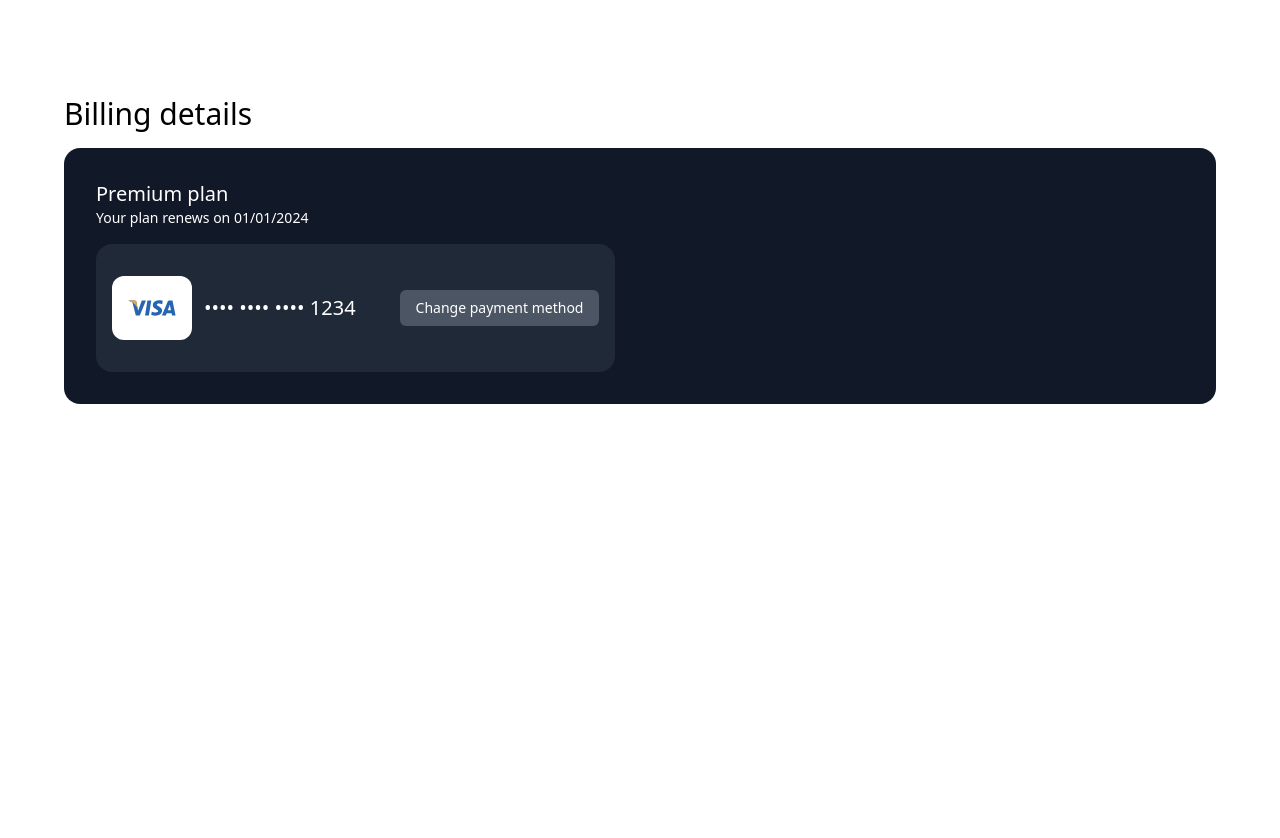
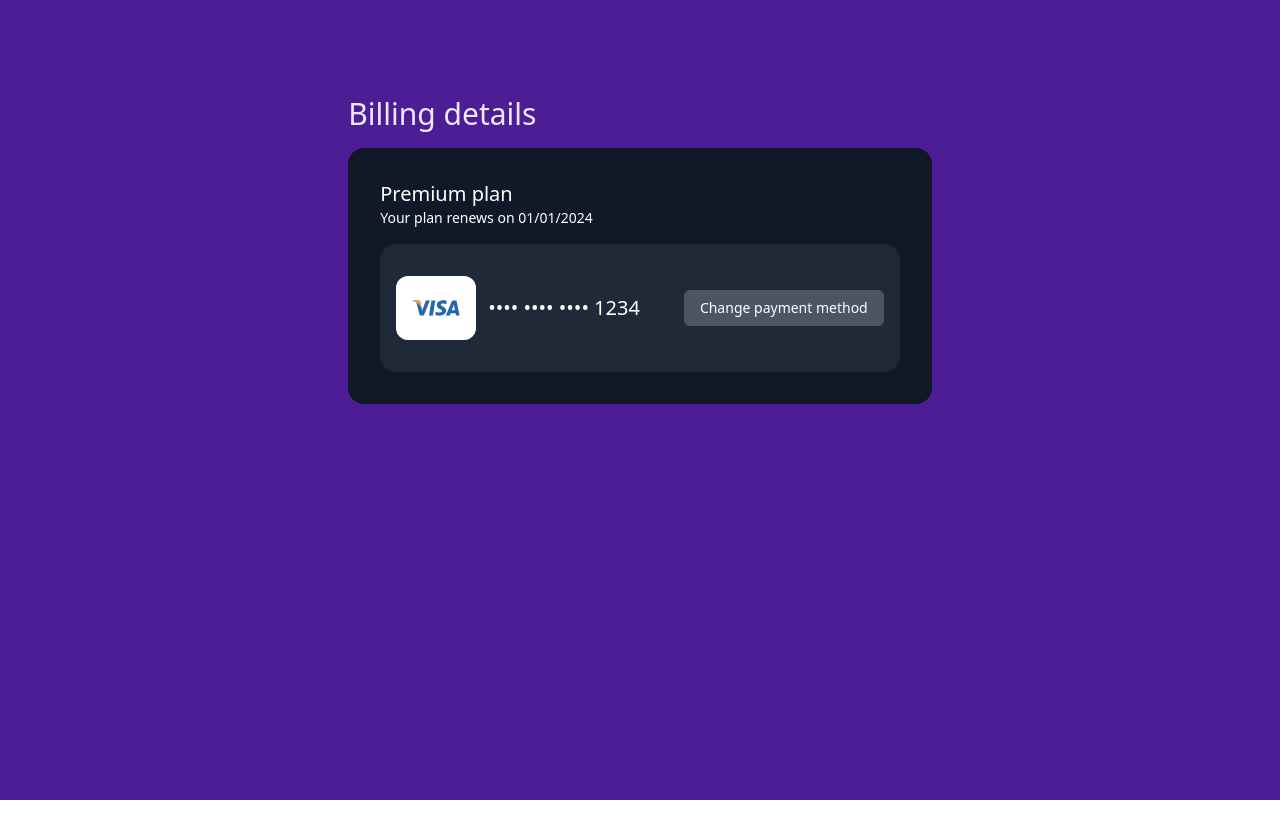
Before and after one commit to min33sky/new-modal, a React (Vite) app: page / in a window 1280 px wide. Shown: the top 838 px of the page. After the commit the page ends 800 px from the top, so only its background shows below. Built offline with nearby package versions, Linux system fonts and the light colour scheme.

Commit message:
refactor: remove dialogRef in modalContext

```diff
--- a/index.html
+++ b/index.html
@@ -1,13 +1,16 @@
 <!DOCTYPE html>
 <html lang="en">
+
 <head>
   <meta charset="UTF-8" />
   <link rel="icon" type="image/svg+xml" href="/vite.svg" />
   <meta name="viewport" content="width=device-width, initial-scale=1.0" />
-    <title>Vite + React + TS</title>
+  <title>New Modal ❤️‍🔥</title>
 </head>
+
 <body>
   <div id="root"></div>
   <script type="module" src="/src/main.tsx"></script>
 </body>
+
 </html>
--- a/src/App.tsx
+++ b/src/App.tsx
@@ -1,11 +1,10 @@
 import Card from './components/Card';
-import ModalContextProvider from './contexts/modalContext';
 
 function App() {
   return (
-    <ModalContextProvider>
+    <main className="flex min-h-screen bg-violet-900">
       <Card />
-    </ModalContextProvider>
+    </main>
   );
 }
 
--- a/src/components/Card.tsx
+++ b/src/components/Card.tsx
@@ -2,11 +2,11 @@ import { useModal } from '../contexts/modalContext';
 import { VisaIcon } from '../Visa';
 
 export default function Card() {
-  const { onOpen } = useModal();
+  const { onOpenModal: onOpen } = useModal();
 
   return (
     <div className="w-5xl mx-auto mt-24 max-w-[90%]">
-      <h1 className="text-3xl font-medium">Billing details</h1>
+      <h1 className="text-3xl font-medium text-violet-100">Billing details</h1>
 
       {/* ⬇️ Dark Component */}
       <div className="mt-4 flex flex-col rounded-2xl bg-gray-900 p-8 text-xl text-white">
--- a/src/contexts/modalContext.tsx
+++ b/src/contexts/modalContext.tsx
@@ -1,18 +1,16 @@
-import React, { useCallback, useState } from 'react';
+import React, { useCallback, useRef, useState } from 'react';
 import Modal from '../components/Modal';
 
 interface ModalContextProps {
-  dialogRef: React.MutableRefObject<HTMLDialogElement | null>;
   isVisible: boolean;
-  onClose: () => void;
-  onOpen: () => void;
+  onCloseModal: () => void;
+  onOpenModal: () => void;
 }
 
 const ModalContext = React.createContext<ModalContextProps>({
-  dialogRef: { current: null },
   isVisible: false,
-  onClose: () => null,
-  onOpen: () => null,
+  onCloseModal: () => null,
+  onOpenModal: () => null,
 });
 
 export default function ModalContextProvider({
@@ -21,7 +19,7 @@ export default function ModalContextProvider({
   children: React.ReactNode;
 }) {
   const [isVisible, setIsVisible] = useState(false);
-  const { dialogRef } = useModal();
+  const dialogRef = useRef<HTMLDialogElement>(null);
 
   const onCloseModal = useCallback(() => {
     setIsVisible(false);
@@ -36,10 +34,9 @@ export default function ModalContextProvider({
   return (
     <ModalContext.Provider
       value={{
-        dialogRef: { current: null },
         isVisible,
-        onClose: onCloseModal,
-        onOpen: onOpenModal,
+        onCloseModal,
+        onOpenModal,
       }}
     >
       {children}
@@ -50,7 +47,7 @@ export default function ModalContextProvider({
 
 export function useModal() {
   const context = React.useContext(ModalContext);
-  if (context === undefined) {
+  if (!context) {
     throw new Error('useModal must be used within a ModalContextProvider');
   }
   return context;
--- a/src/main.tsx
+++ b/src/main.tsx
@@ -2,9 +2,12 @@ import React from 'react';
 import ReactDOM from 'react-dom/client';
 import App from './App.tsx';
 import './index.css';
+import ModalContextProvider from './contexts/modalContext.tsx';
 
 ReactDOM.createRoot(document.getElementById('root') as HTMLElement).render(
   <React.StrictMode>
-    <App />
+    <ModalContextProvider>
+      <App />
+    </ModalContextProvider>
   </React.StrictMode>,
 );
```
Lines whose indentation alone changed are shown as unchanged.
